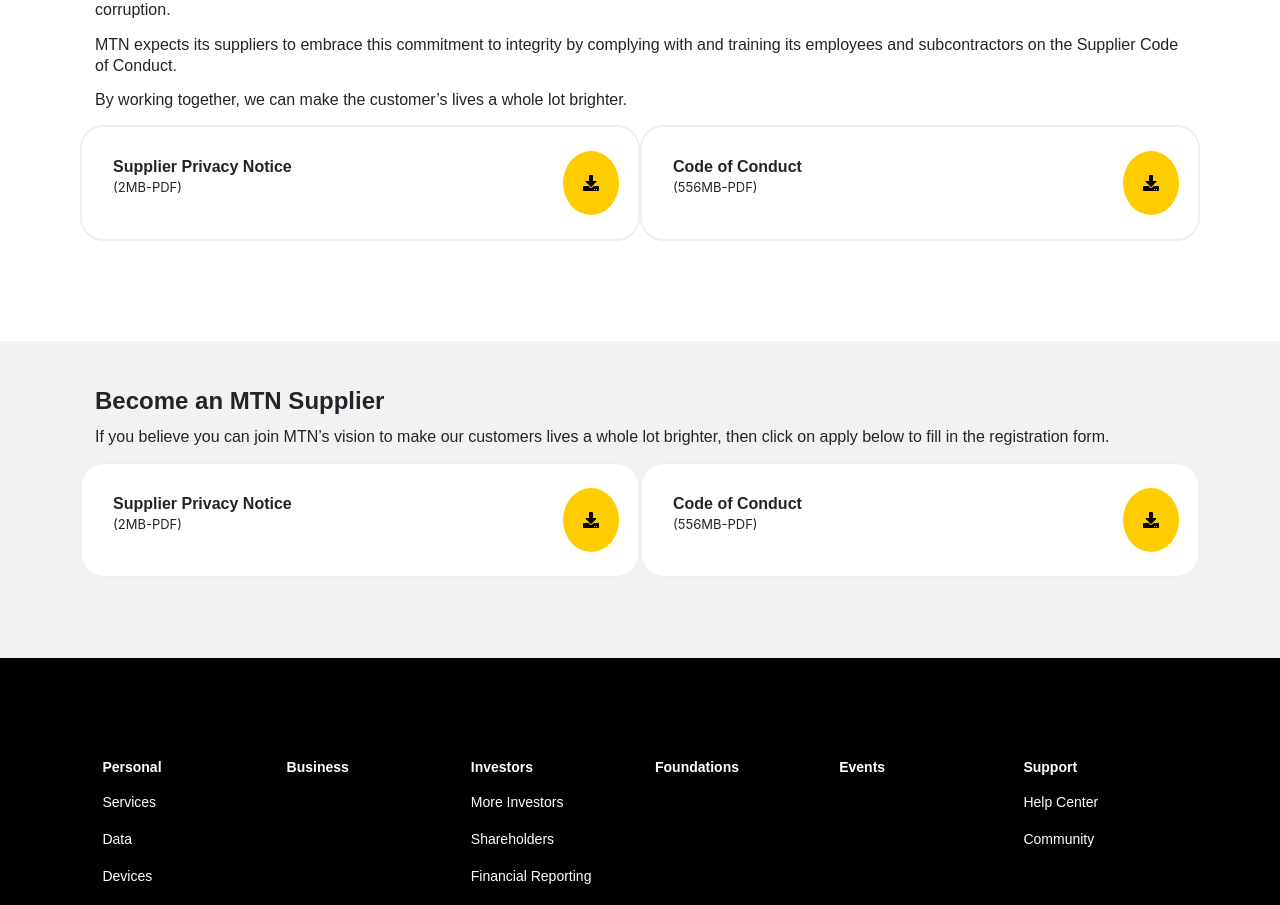
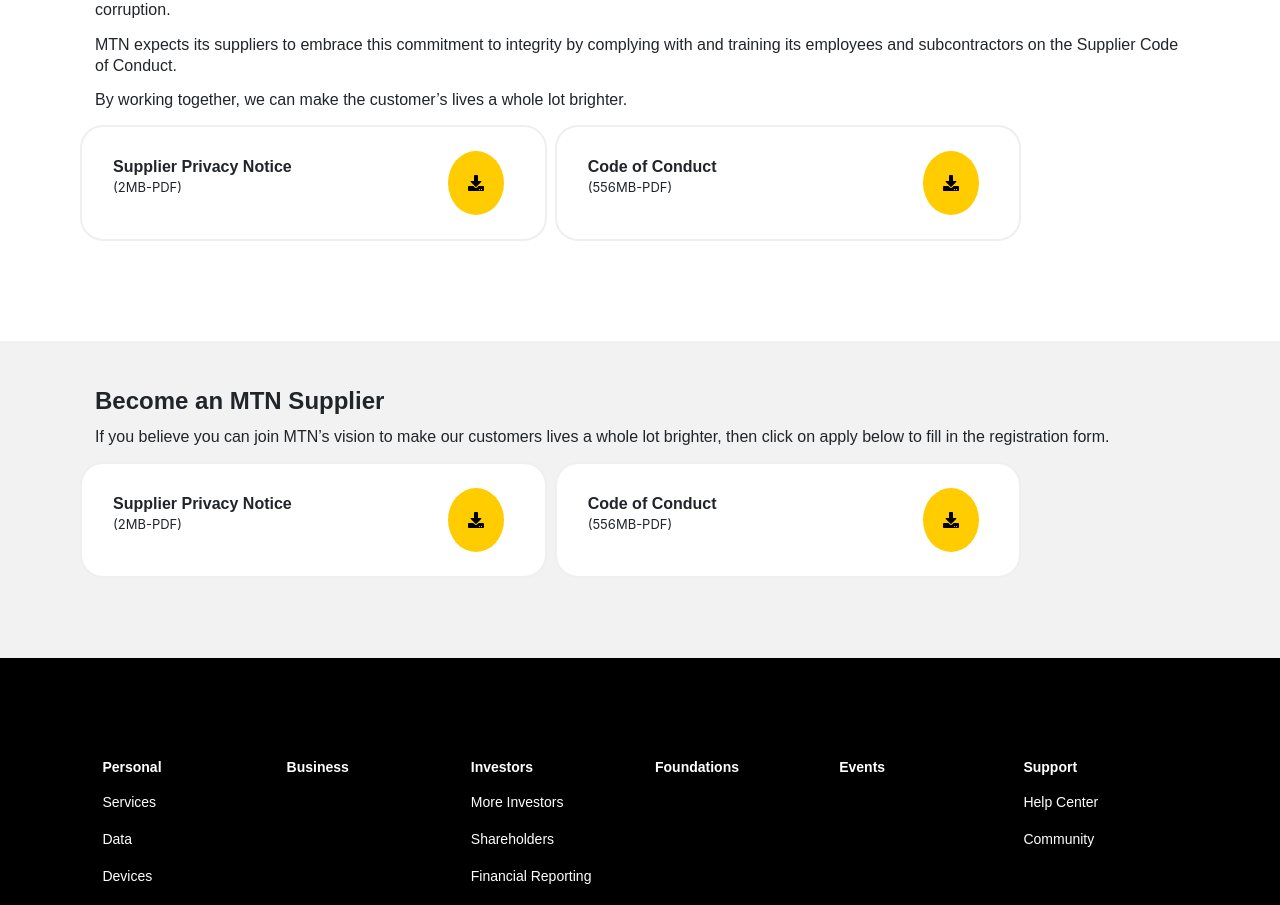
Before and after one commit to dav4thevid/mtn_online_supplier_angular, an Angular app: page /homepage in a window 1280 px wide. Shown: the part 800-1705 px from the top of the page. Built offline with nearby package versions, Linux system fonts and the light colour scheme.

Commit message:
enhan:made mtn-strapline text responsive

```diff
--- a/src/app/Component/become-a-supplier/become-a-supplier.component.html
+++ b/src/app/Component/become-a-supplier/become-a-supplier.component.html
@@ -8,16 +8,16 @@
 
     </div>
 
-      <div class="col-12 col-md-6 col-lg-6 card">
+      <div class="col-xs-12 col-sm-9 col-md-6 col-lg-5 mr-2 card">
         <div class=" pt-3 pl-3 pb-4">
           <div class = 'row'>
-            <div class = "col-10">
+            <div class = "col-9">
               <h4 class="card-title mtn-p mtn-card-text mb-0 font-weight-bold">
                 Supplier Privacy Notice
               </h4>
               <p class="card-text mtn-small-text">(2MB-PDF)</p>
             </div>
-            <div class = "col-2">
+            <div class = "col-3">
               <button
               type="default"
               class="mt-2 mtn-download-btn"
@@ -29,16 +29,16 @@
         </div>
       </div>
 
-      <div class="col-12 col-md-6 col-lg-6 card">
+      <div class="col-xs-12 col-sm-9 col-md-6 col-lg-5 mr-2 card">
         <div class=" pt-3 pl-3 pb-4">
           <div class = 'row'>
-            <div class = "col-10">
+            <div class = "col-9">
               <h4 class="card-title mtn-p mtn-card-text mb-0 font-weight-bold">
                 Code of Conduct
               </h4>
               <p class="card-text mtn-small-text">(556MB-PDF)</p>
             </div>
-            <div class = "col-2">
+            <div class = "col-3">
               <button
               type="default"
               class="mt-2 mtn-download-btn"
--- a/src/app/Component/intro-with-image/intro-with-image.component.scss
+++ b/src/app/Component/intro-with-image/intro-with-image.component.scss
@@ -45,6 +45,12 @@
   // margin-top: 0px;
 }
 
+@media screen and (max-width: 800px) {
+  .mtn-strapline2{
+    font-size: 3.5em;
+  }
+}
+
 .mtn-heading{
   margin-top: 10%;
   margin-left:10%;
--- a/src/app/Component/intro/intro.component.html
+++ b/src/app/Component/intro/intro.component.html
@@ -27,16 +27,16 @@
       </p>
     </div>
 
-      <div class="col-12 col-md-6 col-lg-6 card">
+    <div class="col-xs-12 col-sm-9 col-md-6 col-lg-5 mr-2 card">
       <div class=" pt-3 pl-3 pb-4">
         <div class = 'row'>
-            <div class = "col-10">
+          <div class = "col-9">
             <h4 class="card-title mtn-p mtn-card-text mb-0 font-weight-bold">
               Supplier Privacy Notice
             </h4>
             <p class="card-text mtn-small-text">(2MB-PDF)</p>
           </div>
-            <div class = "col-2">
+          <div class = "col-3">
             <button
             type="default"
             class="mt-2 mtn-download-btn"
@@ -48,16 +48,16 @@
       </div>
     </div>
 
-      <div class="col-12 col-md-6 col-lg-6 card">
+    <div class="col-xs-12 col-sm-9 col-md-6 col-lg-5 card">
       <div class=" pt-3 pl-3 pb-4">
         <div class = 'row'>
-            <div class = "col-10">
+          <div class = "col-9">
             <h4 class="card-title mtn-p mtn-card-text mb-0 font-weight-bold">
               Code of Conduct
             </h4>
             <p class="card-text mtn-small-text">(556MB-PDF)</p>
           </div>
-            <div class = "col-2">
+          <div class = "col-3">
             <button
             type="default"
             class="mt-2 mtn-download-btn"
@@ -68,6 +68,8 @@
         </div>
       </div>
   </div>
+
+
 </div>
 
 <!-- <div class="mtn-card__content">
```
Lines whose indentation alone changed are shown as unchanged.
